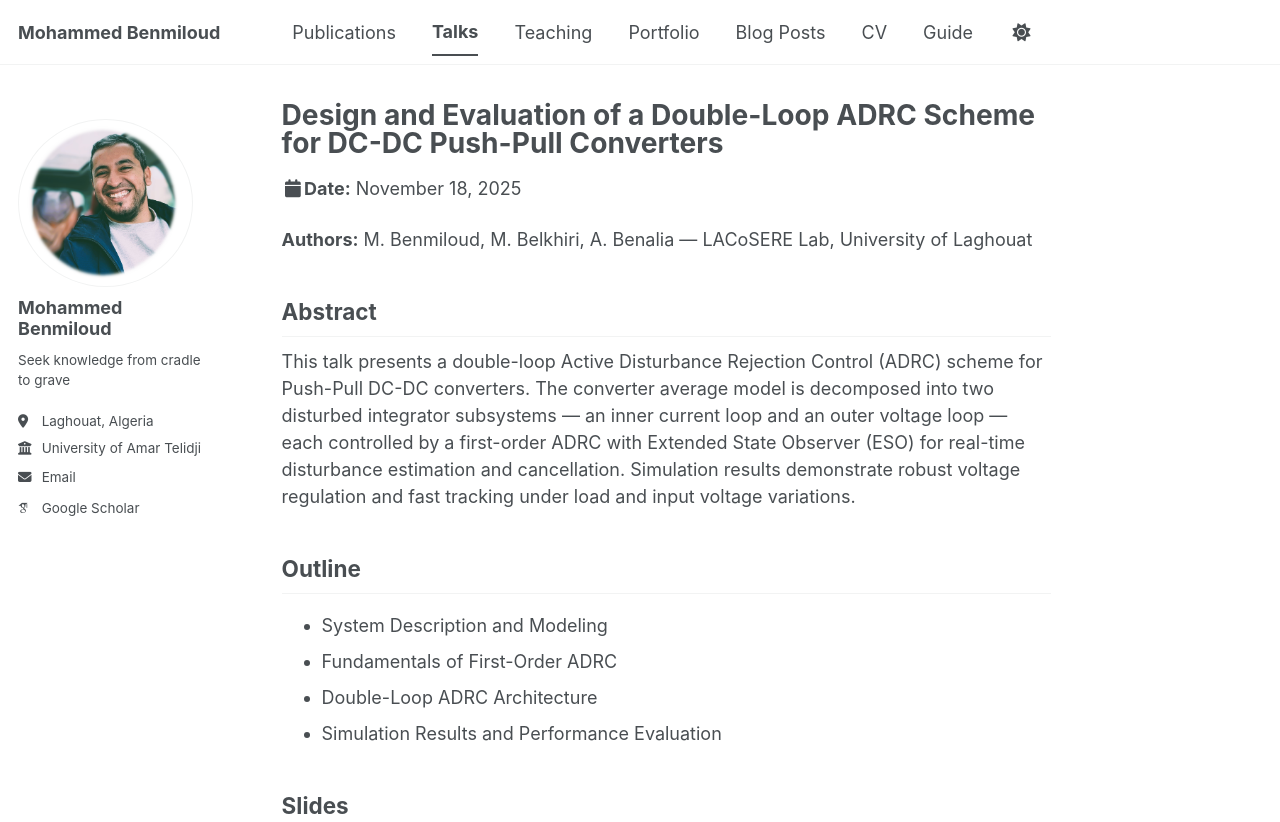
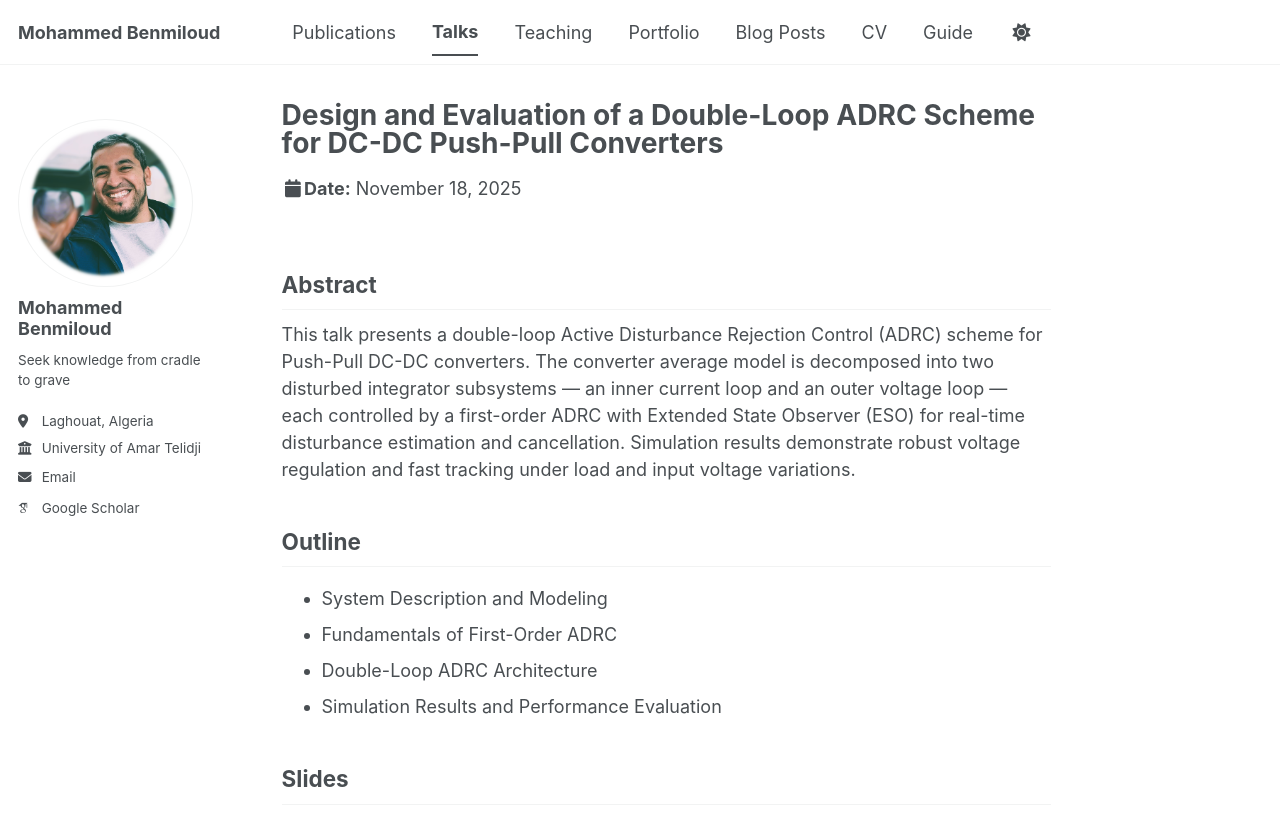
Before and after one commit to medbenmiloud/medbenmiloud.github.io, a Jekyll site: the page built from _talks/2025-11-18-ICPEA25.md, in a window 1280 px wide and 1400 px high, cut to the strip 0-822 px from the top of the window. Built offline with Jekyll 4.4.1, drawn with Linux system fonts in a browser that asks for light colours; some web fonts are replaced; a script bundle is joined from its source files by our own code; library files that are not in the unit come from our copies; part of the change alters nothing that is shown.

Commit message:
Update 2025-11-18-ICPEA25.md

```diff
--- a/_talks/2025-11-18-ICPEA25.md
+++ b/_talks/2025-11-18-ICPEA25.md
@@ -7,8 +7,6 @@ venue: "The 6th International Conference on Power Electronics and their Applicat
 date: 2025-11-18
 location: "Laghouat, Algeria"
 ---
-
-**Authors:** M. Benmiloud, M. Belkhiri, A. Benalia — LACoSERE Lab, University of Laghouat
 
 ## Abstract
 
@@ -27,10 +25,3 @@ This talk presents a double-loop Active Disturbance Rejection Control (ADRC) sch
         height="550px"
         style="border: 1px solid #ddd; border-radius: 4px; margin-top: 10px;">
 </iframe>
-
-<a href="/files/ICPEA25.pdf" target="_blank"
-   style="display: inline-block; margin-top: 10px; padding: 8px 16px;
-          background-color: #2f7f93; color: white; border-radius: 4px;
-          text-decoration: none;">
-   📄 Download Slides
-</a>
```
